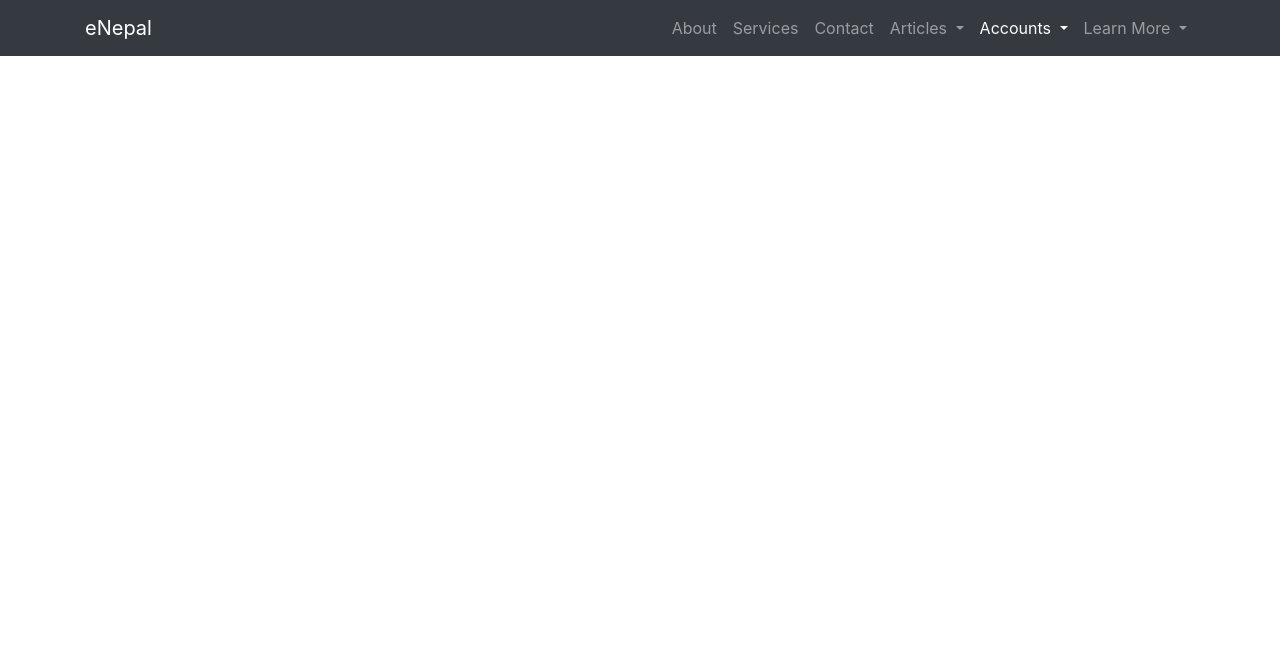
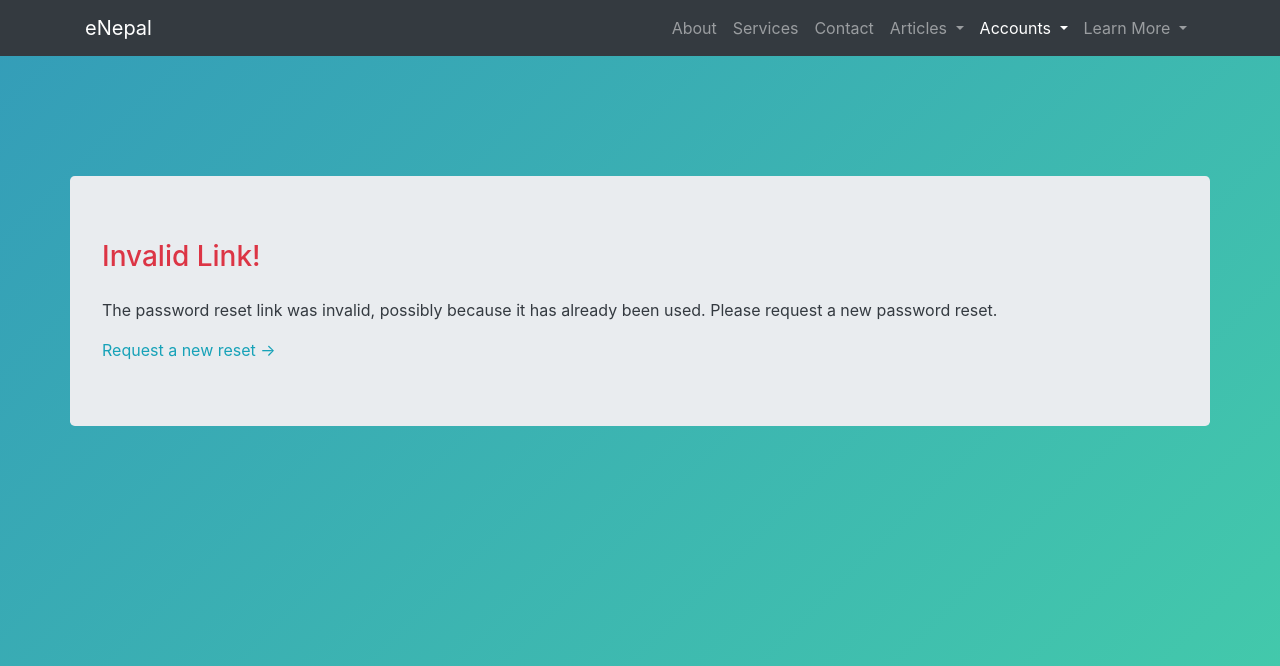
Before and after one commit to amitbuyo2020/eBlog, a Django app: page /reset/1/1/ in a window 1280 px wide. Shown: the top 666 px of the page. Run offline with Django 3.2, Linux system fonts and the light colour scheme; some libraries are stand-ins or nearby versions.

Commit message:
Added stylings to all the user files

```diff
--- a/static/css/login-form.css
+++ b/static/css/user-forms.css
@@ -5,6 +5,11 @@
 
   padding-top: 15vh;
 }
+
+.form-wrapper {
+  padding-top: 15vh;
+}
+
 .register-form {
   display: flex;
   justify-content: center;
@@ -99,3 +104,8 @@ p {
 .helptext {
   color: gray;
 }
+
+a {
+  padding: 0;
+  margin: 0;
+}
--- a/users/templates/base.html
+++ b/users/templates/base.html
@@ -33,6 +33,7 @@
     <link rel="stylesheet" href="https://stackpath.bootstrapcdn.com/bootstrap/4.4.1/css/bootstrap.min.css" integrity="sha384-Vkoo8x4CGsO3+Hhxv8T/Q5PaXtkKtu6ug5TOeNV6gBiFeWPGFN9MuhOf23Q9Ifjh" crossorigin="anonymous">
 
     <title>{{ title }} {% block title %}{% endblock %}</title>
+    <link rel='stylesheet' href='{% static "css/user-base.css" %}'/>
     {% block add-styles %}
     {% endblock %}
   </head>
@@ -93,7 +94,7 @@
   <!--End Navigation -->
   <div>
   {% block content %}
-    <h1>Hello, world!</h1>
+    <h1>This text is replaced</h1>
   {% endblock %}
   </div>
 
--- a/users/templates/users/login.html
+++ b/users/templates/users/login.html
@@ -6,8 +6,7 @@ Sign Up
 {% endblock %}
 
 {% block add-styles %}
-    <link rel='stylesheet' href='{% static "css/user-base.css" %}'/>
-    <link rel="stylesheet" href="{% static 'css/login-form.css'%} ">
+    <link rel="stylesheet" href="{% static 'css/user-forms.css'%} ">
 {% endblock %}
 
 
--- a/users/templates/users/password_reset_confirm.html
+++ b/users/templates/users/password_reset_confirm.html
@@ -1,18 +1,35 @@
 
 {% extends 'base.html'%}
+{% load static %}
+{% block add-styles %}
+<link rel="stylesheet" href="{% static 'css/user-forms.css'%}">
+{% endblock %}
 
 {% block content %}
   {% if validlink %}
-    <h3>Change password</h3>
+  <div class="pt-5">
+    <div class=' col-xl-4 col-lg-5 col-md-8 col-sm-12 mx-auto p-5 bg-gradient form-style'>
+      <h3 class='text-capitalize text-light pb-5 pr-3'>Change password!</h3>
       <form method="post">
         {% csrf_token %}
         {{ form.as_p }}
-      <button type="submit">Change password</button>
+        <button type="submit" class='btn btn-info rounded-pill py-3 px-5 mt-4'>Change password</button>
       </form>
+    </div>
+  </div>
+
   {% else %}
-    <p>
+  <div class='form-wrapper'>
+    <div class='container jumbotron invalid '>
+      <h3 class='text-danger pb-3'>Invalid Link!</h3>
+      <p class='text-info text-dark'>
         The password reset link was invalid, possibly because it has already been used.
         Please request a new password reset.
       </p>
+      <div>
+        <a class='text-info' href='{% url "reset_password" %}'>Request a new reset &rarr;</a>
+      </div>
+    </div>
+  </div>
   {% endif %}
 {% endblock %}
--- a/users/templates/users/register.html
+++ b/users/templates/users/register.html
@@ -4,8 +4,7 @@
 
 {% block add-styles %}
 
-<link rel='stylesheet' href='{% static "css/user-base.css" %}'/>
-<link rel="stylesheet" href="{% static 'css/login-form.css'%} ">
+<link rel="stylesheet" href="{% static 'css/user-forms.css'%} ">
 {% endblock %}
 
 
```
Also changed, not shown: users/templates/users/password_reset_complete.html (+8 -3 lines), users/templates/users/password_reset_done.html (+8 -0 lines), users/templates/users/password_reset_form.html (+18 -6 lines), db.sqlite3. Lines whose indentation alone changed are shown as unchanged.
